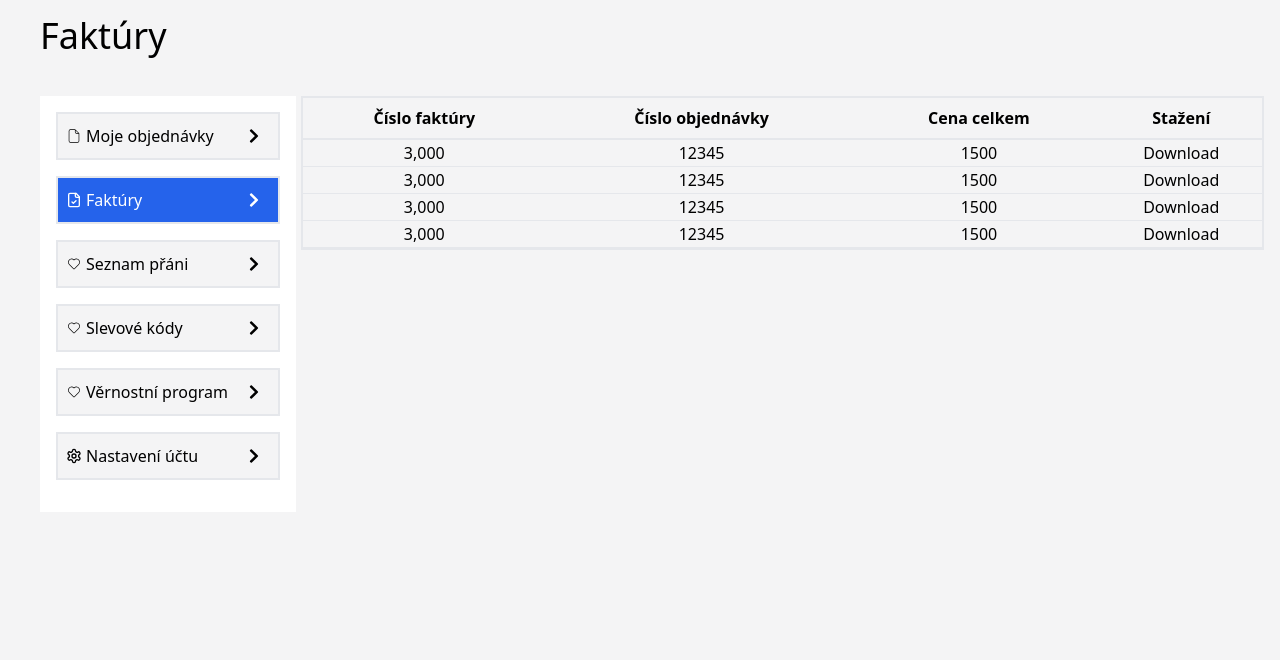
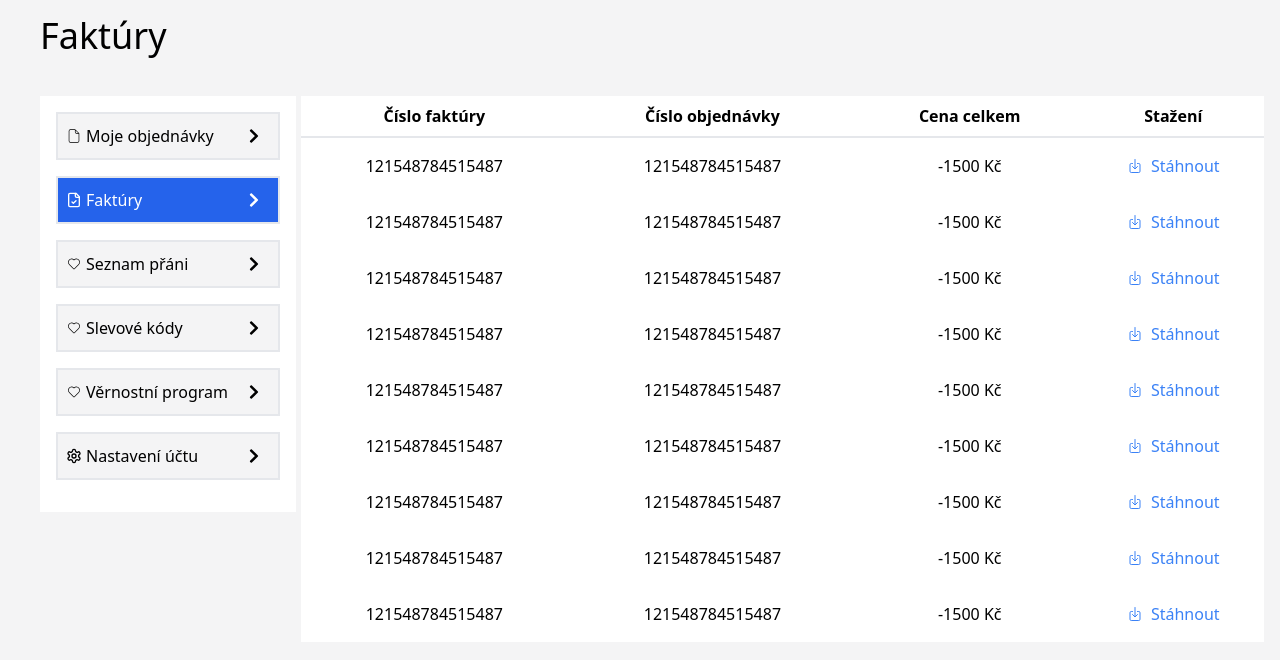
Before and after one commit to DanielLesko28/react-orders-app, a React (Create React App) app in the folder client/: page /faktury in a window 1280 px wide. Shown: the top 660 px of the page. Built offline with nearby package versions, Linux system fonts and the light colour scheme.

Commit message:
invoice numbers

```diff
--- a/client/src/data/data.js
+++ b/client/src/data/data.js
@@ -44,3 +44,60 @@ export const orderData = [
     isPaid: true,
   },
 ];
+
+export const invoiceData = [
+  {
+    id: 1,
+    invoiceNumber: 121548784515487,
+    orderNumber: 121548784515487,
+    price: 1500,
+  },
+  {
+    id: 2,
+    invoiceNumber: 121548784515487,
+    orderNumber: 121548784515487,
+    price: 1500,
+  },
+  {
+    id: 3,
+    invoiceNumber: 121548784515487,
+    orderNumber: 121548784515487,
+    price: 1500,
+  },
+  {
+    id: 4,
+    invoiceNumber: 121548784515487,
+    orderNumber: 121548784515487,
+    price: 1500,
+  },
+  {
+    id: 5,
+    invoiceNumber: 121548784515487,
+    orderNumber: 121548784515487,
+    price: 1500,
+  },
+  {
+    id: 6,
+    invoiceNumber: 121548784515487,
+    orderNumber: 121548784515487,
+    price: 1500,
+  },
+  {
+    id: 7,
+    invoiceNumber: 121548784515487,
+    orderNumber: 121548784515487,
+    price: 1500,
+  },
+  {
+    id: 8,
+    invoiceNumber: 121548784515487,
+    orderNumber: 121548784515487,
+    price: 1500,
+  },
+  {
+    id: 9,
+    invoiceNumber: 121548784515487,
+    orderNumber: 121548784515487,
+    price: 1500,
+  },
+];
--- a/client/src/pages/Faktury.jsx
+++ b/client/src/pages/Faktury.jsx
@@ -1,8 +1,9 @@
-import React from "react";
+import { invoiceData } from "../data/data";
+import { IoDownloadOutline } from "react-icons/io5";
 
 const Faktury = () => {
   return (
-    <div className="w-full border-2">
+    <div className="w-full bg-white">
       <table className="w-full border-collapse">
         <thead>
           <tr className="border-b-2 border-gray-200">
@@ -21,38 +22,18 @@ const Faktury = () => {
           </tr>
         </thead>
         <tbody>
-          <tr className="border-b border-gray-200">
-            <td className="text-center">3,000</td>
-            <td className="text-center">12345</td>
-            <td className="text-center">1500</td>
-            <td className="text-center">
-              <a className="text-center">Download</a>
-            </td>
-          </tr>
-          <tr className="border-b border-gray-200">
-            <td className="text-center">3,000</td>
-            <td className="text-center">12345</td>
-            <td className="text-center">1500</td>
-            <td className="text-center">
-              <a className="text-center">Download</a>
-            </td>
-          </tr>
-          <tr className="border-b border-gray-200">
-            <td className="text-center">3,000</td>
-            <td className="text-center">12345</td>
-            <td className="text-center">1500</td>
-            <td className="text-center">
-              <a className="text-center">Download</a>
-            </td>
-          </tr>
-          <tr className="border-b border-gray-200">
-            <td className="text-center">3,000</td>
-            <td className="text-center">12345</td>
-            <td className="text-center">1500</td>
-            <td className="text-center">
-              <a className="text-center">Download</a>
-            </td>
-          </tr>
+          {invoiceData.map((item) => (
+            <tr key={item.id}>
+              <td className="text-center py-4">{item.invoiceNumber}</td>
+              <td className="text-center py-4">{item.orderNumber}</td>
+              <td className="text-center py-4">-{item.price} Kč</td>
+              <td className="text-center py-4">
+                <div className="flex items-center justify-center text-blue-500">
+                  <IoDownloadOutline className="mr-2" /> Stáhnout
+                </div>
+              </td>
+            </tr>
+          ))}
         </tbody>
       </table>
     </div>
```
